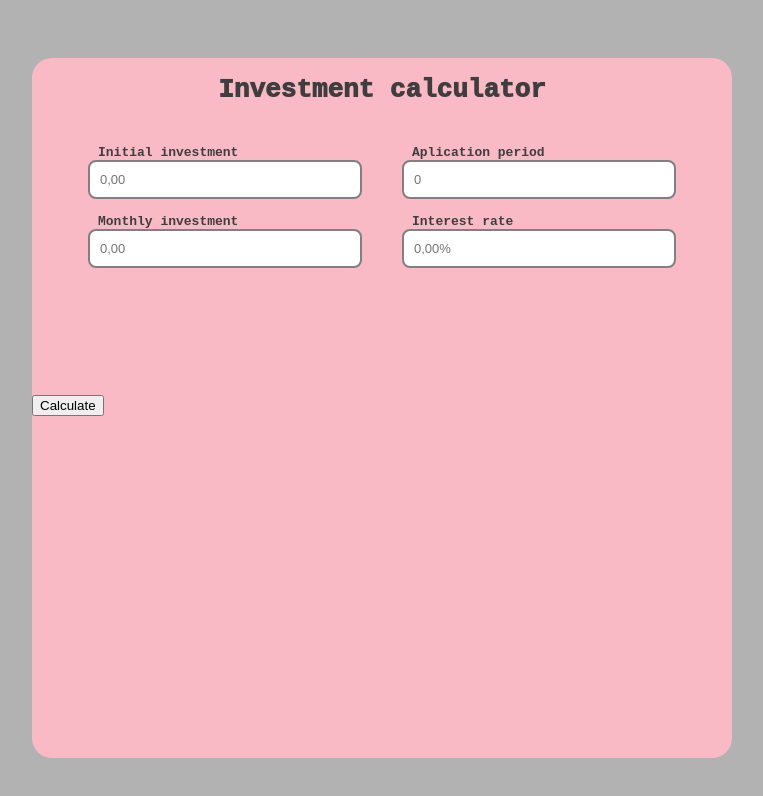
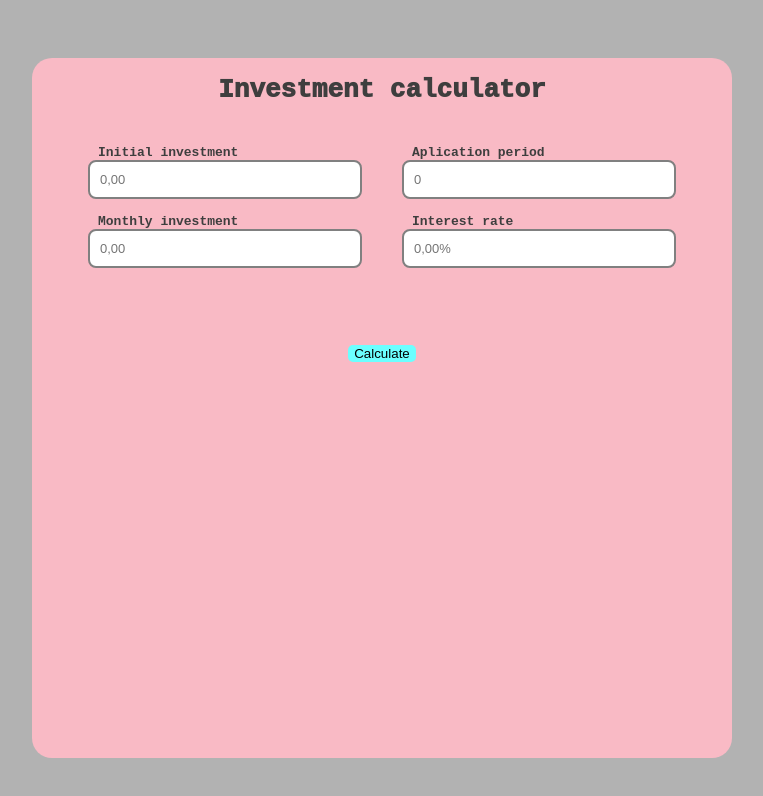
Before and after one commit to lucabattesini/interest-calculator, a Next.js app in the folder interest-calculator-app/: page / in a window 1280 px wide. Shown: the top 796 px of the page, without its empty margins (258-1021 px from the left). Built offline with nearby package versions, Linux system fonts and the light colour scheme.

Commit message:
Styling the button

```diff
--- a/interest-calculator-app/app/globals.css
+++ b/interest-calculator-app/app/globals.css
@@ -34,6 +34,12 @@ label {
     margin-left: 30px;
 }
 
+button {
+    background-color: rgb(108, 255, 255);
+    border: 0;
+    border-radius: 5px;
+}
+
 .mainDiv {
     display: flex;
     flex-direction: column;
@@ -53,6 +59,12 @@ label {
 .components {
     display: flex;
     justify-content: center;
-    height: 250px;
+    height: 200px;
     width: 100%;
 }
+
+.submitButton {
+    display: flex;
+    justify-content: center;
+    width: 100%;
+}
```
